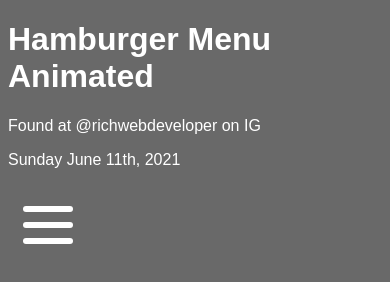
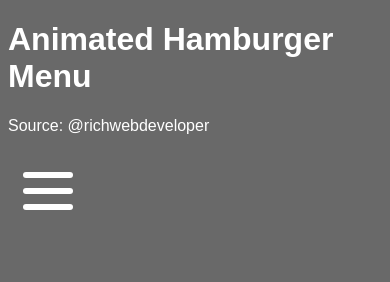
Before and after one commit to peter7cole/css-stockpile, a plain HTML site: page hamburger-menu/index.html in a window 390 px wide. Drawn offline with Linux system fonts and the light colour scheme.

Commit message:
feat(demo): added hamburger demo

```diff
--- a/hamburger-menu/index.html
+++ b/hamburger-menu/index.html
@@ -5,12 +5,11 @@
   <meta http-equiv="X-UA-Compatible" content="IE=edge">
   <meta name="viewport" content="width=device-width, initial-scale=1.0">
   <title>Animated Hamburger Menu</title>
-  <link rel="stylesheet" href="style.css">
+  <link rel="stylesheet" href="./styles.css">
 </head>
 <body>
-  <h1>Hamburger Menu Animated</h1>
-  <p>Found at @richwebdeveloper on IG</p>
-  <p>Sunday June 11th, 2021</p>
+  <h1>Animated Hamburger Menu</h1>
+  <p>Source: @richwebdeveloper</p>
   <div class="menu-btn">
     <div class="menu-btn-burger"></div>
   </div>
```
Also changed, not shown: assets/menu_click.gif (added), hamburger-menu/styles.css (renamed from hamburger-menu/style.css), 2 other files.
